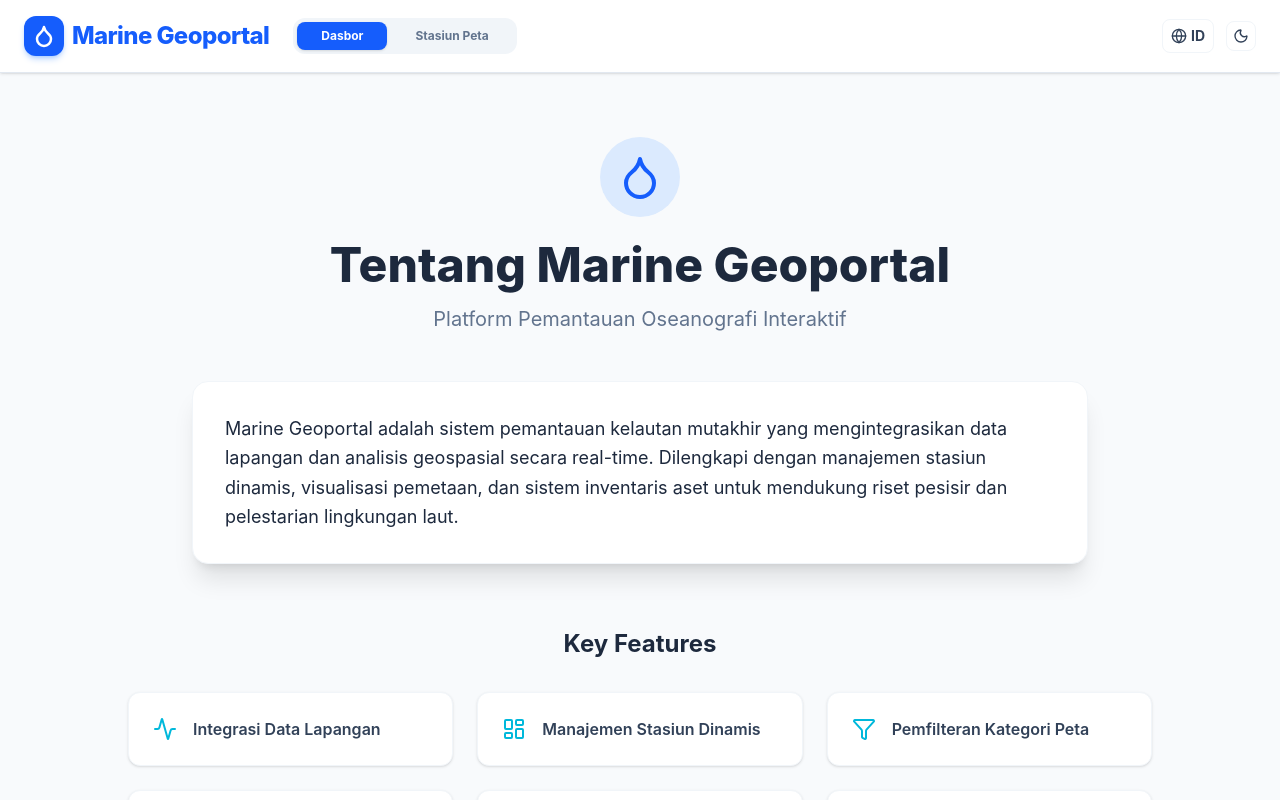
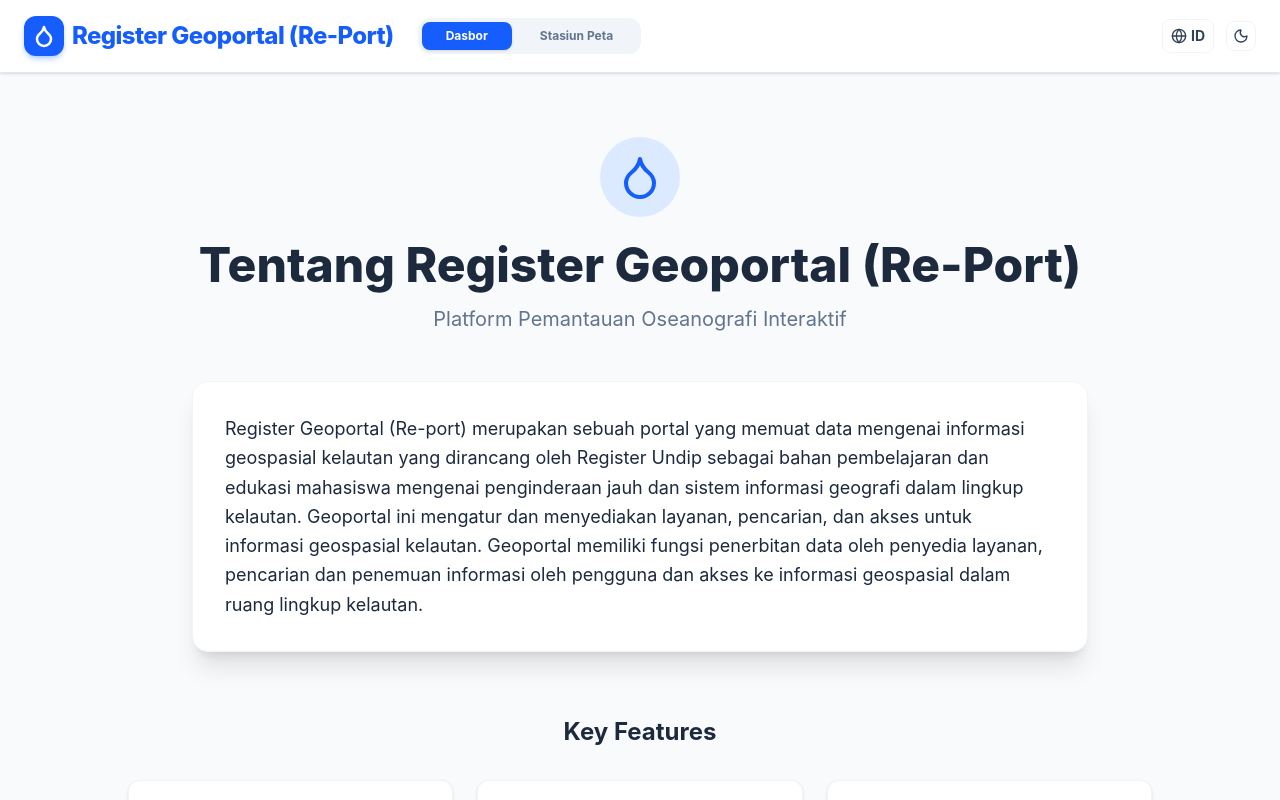
Before and after one commit to DavaAdria/marpotnew, a React (Vite) app in the folder marine-geoportal/: page / in a window 1280 px wide. Built offline with nearby package versions, Linux system fonts and the light colour scheme.

Commit message:
Update desc App.jsx

```diff
--- a/marine-geoportal/src/App.jsx
+++ b/marine-geoportal/src/App.jsx
@@ -35,10 +35,10 @@ const initialData = [
 
 const dict = {
   id: {
-    title: "Marine Geoportal", dashboard: "Dasbor", stations: "Stasiun Peta",
+    title: "Register Geoportal (Re-Port)", dashboard: "Dasbor", stations: "Stasiun Peta",
     adminLogin: "Login Admin", logout: "Keluar", addData: "Tambah Data",
-    aboutTitle: "Tentang Marine Geoportal", aboutSub: "Platform Pemantauan Oseanografi Interaktif",
-    aboutDesc: "Marine Geoportal adalah sistem pemantauan kelautan mutakhir yang mengintegrasikan data lapangan dan analisis geospasial secara real-time. Dilengkapi dengan manajemen stasiun dinamis, visualisasi pemetaan, dan sistem inventaris aset untuk mendukung riset pesisir dan pelestarian lingkungan laut.",
+    aboutTitle: "Tentang Register Geoportal (Re-Port)", aboutSub: "Platform Pemantauan Oseanografi Interaktif",
+    aboutDesc: "Register Geoportal (Re-port) merupakan sebuah portal yang memuat data mengenai informasi geospasial kelautan yang dirancang oleh Register Undip sebagai bahan pembelajaran dan edukasi mahasiswa mengenai penginderaan jauh dan sistem informasi geografi dalam lingkup kelautan. Geoportal ini mengatur dan menyediakan layanan, pencarian, dan akses untuk informasi geospasial kelautan. Geoportal memiliki fungsi penerbitan data oleh penyedia layanan, pencarian dan penemuan informasi oleh pengguna dan akses ke informasi geospasial dalam ruang lingkup kelautan.",
     feat1: "Integrasi Data Lapangan", feat2: "Manajemen Stasiun Dinamis", feat3: "Pemfilteran Kategori Peta",
     feat4: "Analisis Geospasial", feat5: "Ekstraksi Foto GDrive", feat6: "Keamanan Akses Admin",
     filterTitle: "Filter Data", showing: "Menampilkan", activeSpots: "titik aktif",
@@ -51,10 +51,10 @@ const dict = {
     saveSuccess: "Berhasil! Data tersimpan dengan aman di memori lokal aplikasimu."
   },
   en: {
-    title: "Marine Geoportal", dashboard: "Dashboard", stations: "Map Stations",
+    title: "Register Geoportal (Re-Port)", dashboard: "Dashboard", stations: "Map Stations",
     adminLogin: "Admin Login", logout: "Logout", addData: "Add Data",
-    aboutTitle: "About Marine Geoportal", aboutSub: "Interactive Oceanographic Monitoring Platform",
-    aboutDesc: "Marine Geoportal is a state-of-the-art oceanographic monitoring system integrating field data and real-time geospatial analysis. It features dynamic station management, mapping visualization, and asset inventory systems to support coastal research and marine environmental protection.",
+    aboutTitle: "About Register Geoportal (Re-Port)", aboutSub: "Interactive Oceanographic Monitoring Platform",
+    aboutDesc: "Register Geoportal (Re-Port) is a state-of-the-art oceanographic monitoring system integrating field data and real-time geospatial analysis. It features dynamic station management, mapping visualization, and asset inventory systems to support coastal research and marine environmental protection.",
     feat1: "Field Data Integration", feat2: "Dynamic Station Management", feat3: "Map Category Filtering",
     feat4: "Geospatial Analysis", feat5: "GDrive Photo Extraction", feat6: "Admin Access Security",
     filterTitle: "Data Filter", showing: "Showing", activeSpots: "active spots",
```
